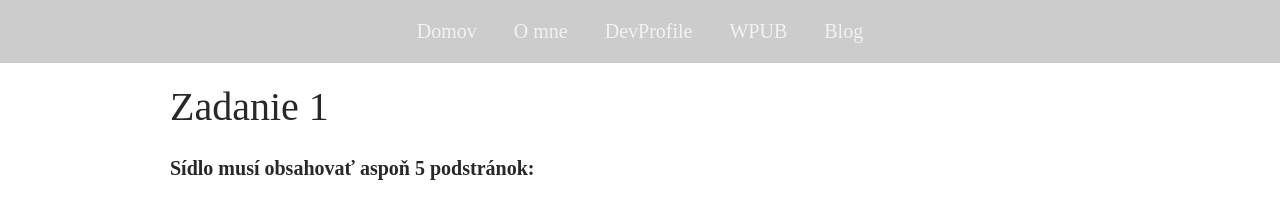
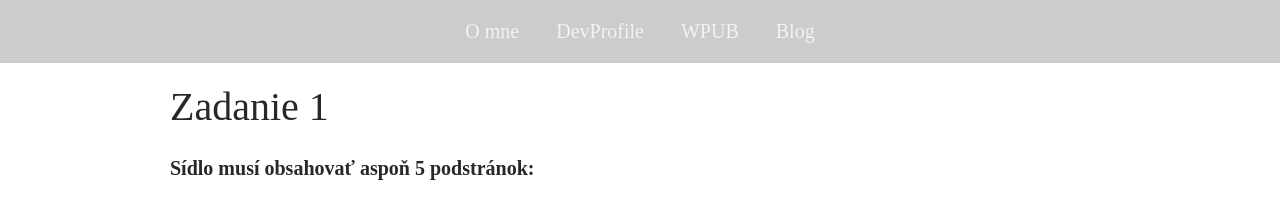
Before and after one commit to Repasska/repasska.github.io, a Jekyll site: the page built from _posts/2019-03-16-zadanie1.md, in a window 1280 px wide. Shown: the top 207 px of the page. Built offline with Jekyll 4.4.1, drawn with Linux system fonts in a browser that asks for light colours.

Commit message:
Update doc.html

```diff
--- a/_layouts/doc.html
+++ b/_layouts/doc.html
@@ -13,7 +13,6 @@
   <body>
 
   <div class="topnav">
-		  <a href="/home.html">Domov</a>
 		  <a href="/about.html">O mne</a>
 		  <a href="/dev.html">DevProfile</a>
 		  <a href="/wpub.html">WPUB</a>
```
